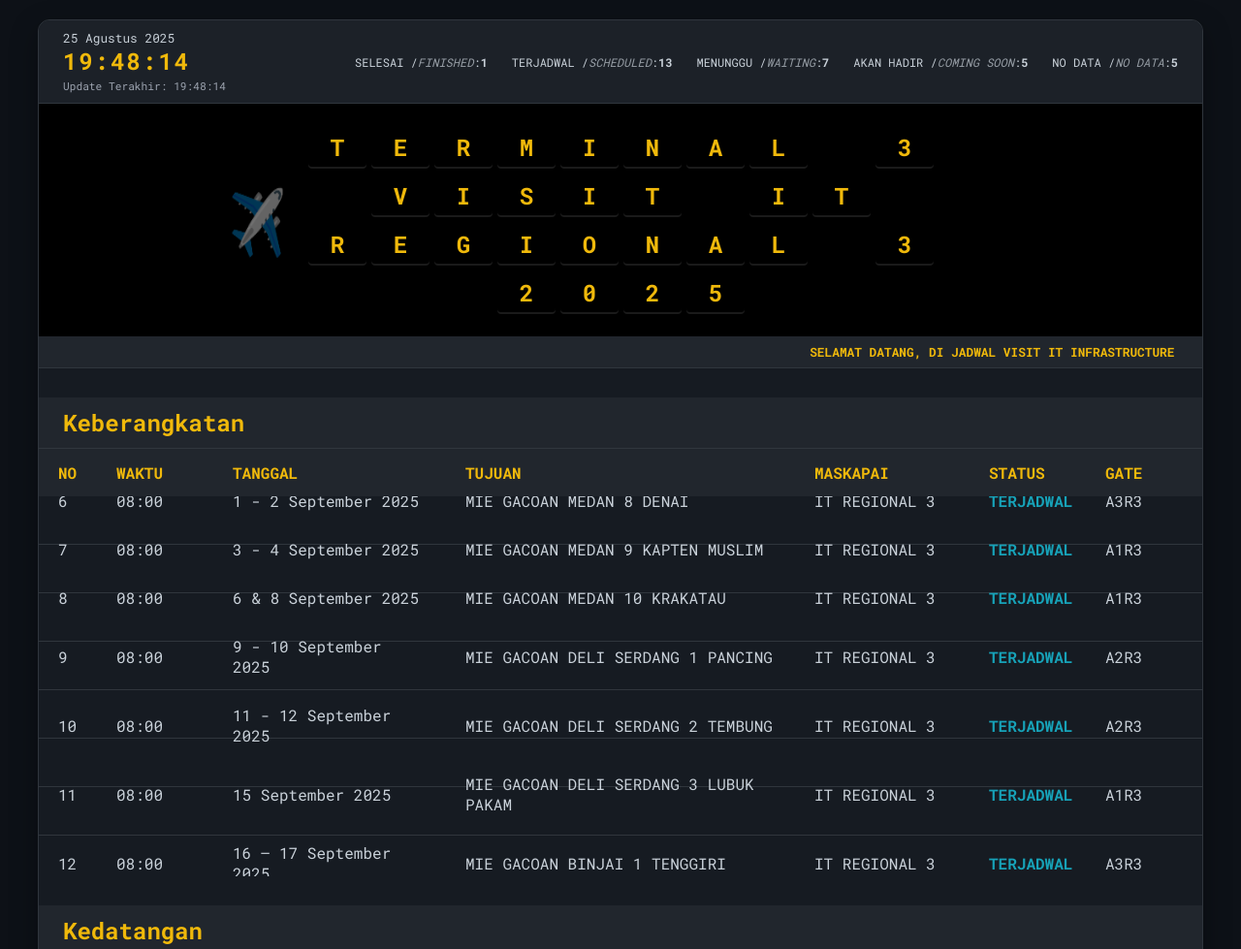
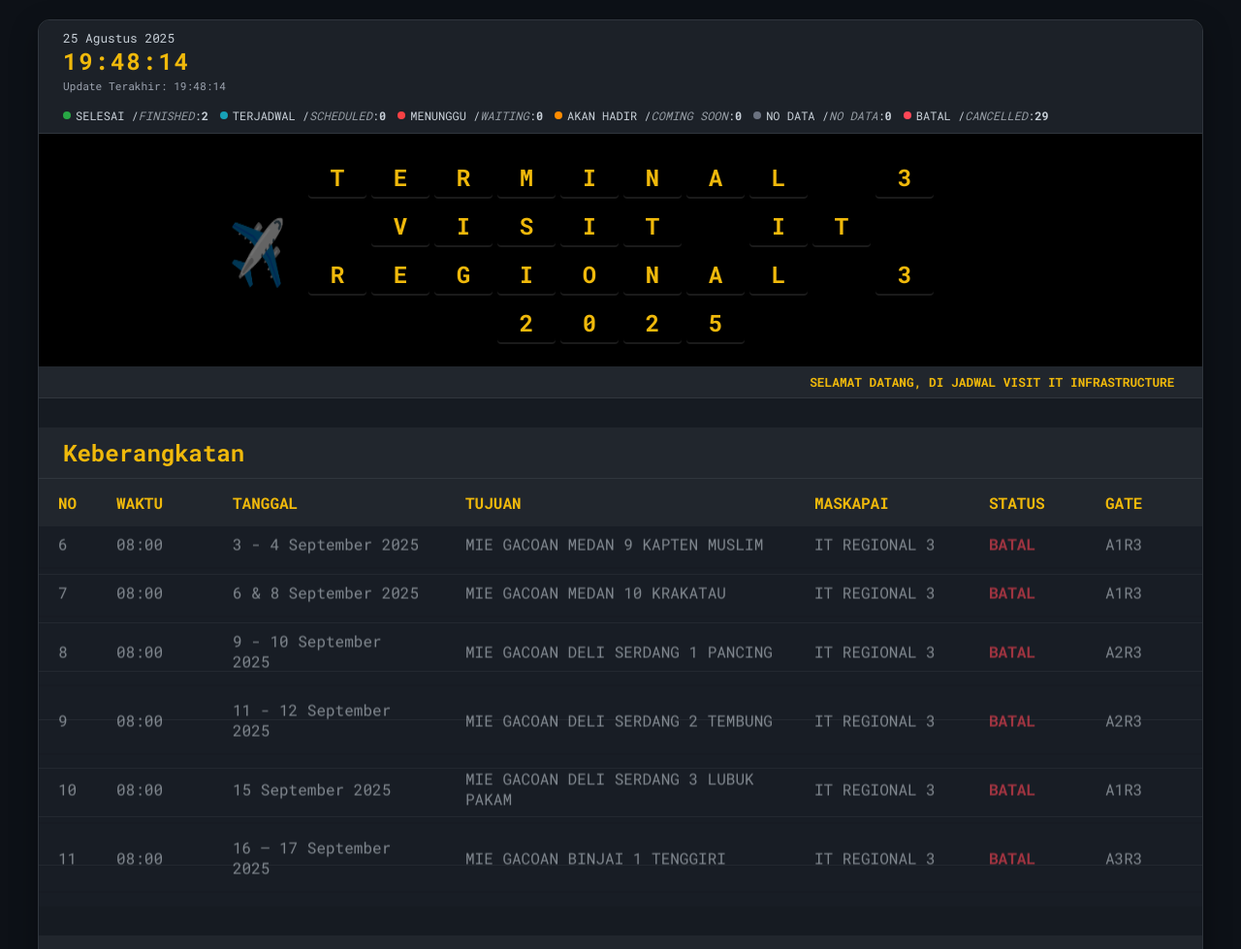
Before and after one commit to hendrikhutapea1st/gateterminal3.github.io, a plain HTML site: page index.html in a window 1280 px wide. Shown: the top 979 px of the page at 97% size. Drawn offline with Linux system fonts and the light colour scheme.

Commit message:
tugas IT R3 Selesai

```diff
--- a/index.html
+++ b/index.html
@@ -16,7 +16,7 @@
         --status-ontime: #28a745;
         --status-boarding: #007bff;
         --status-delayed: #ffc107;
-        --status-cancelled: #dc3545;
+        --status-cancelled: #ff4757; /* [DIUBAH] Warna merah dibuat lebih terang dan menyala */
         --status-landed: #17a2b8;
       }
 
@@ -209,6 +209,25 @@
         border-radius: 50%;
         margin-right: 5px;
       }
+      /* [BARU] Warna untuk titik status di ringkasan */
+      .status-dot.status-SELESAI {
+        background-color: var(--status-ontime);
+      }
+      .status-dot.status-TERJADWAL {
+        background-color: #17a2b8;
+      }
+      .status-dot.status-MENUNGGU {
+        background-color: #f94144;
+      }
+      .status-dot.status-SEGERA-HADIR {
+        background-color: #ff8c00;
+      }
+      .status-dot.status-NO-DATA-ENTRY {
+        background-color: #6b7280;
+      }
+      .status-dot.status-CANCELLED {
+        background-color: var(--status-cancelled);
+      }
 
       /* [BARU] Style untuk judul setiap tabel */
       .table-section {
@@ -371,6 +390,9 @@
       .status-SEGERA-HADIR {
         color: #ff8c00;
       } /* [BARU] Status untuk Segera Hadir (Oranye) */
+      .status-BATAL {
+        color: var(--status-cancelled);
+      }
 
       .text-yellow-400 {
         color: #facc15;
@@ -525,6 +547,10 @@
             ><span class="status-dot status-NO-DATA-ENTRY"></span>No Data /
             <i>No Data</i>: <b id="count-no-data-entry">0</b></span
           >
+          <span class="count-item"
+            ><span class="status-dot status-CANCELLED"></span>Batal /
+            <i>Cancelled</i>: <b id="count-batal">0</b></span
+          >
         </div>
       </div>
 
@@ -647,21 +673,12 @@
         // [DIUBAH] Data dipisah kembali untuk setiap tabel
         const departuresData = [
           {
-            no: 1,
-            time: "08:00",
-            date: "18 – 19 Agustus 2025",
-            route: "MIE GACOAN MEDAN 2 MARELAN",
-            airline: "IT REGIONAL 3",
-            status: "TERJADWAL",
-            gate: "A2R3",
-          },
-          {
             no: 2,
             time: "08:00",
             date: "20 - 21 Agustus 2025",
             route: "MIE GACOAN MEDAN 3 KARYA SARI",
             airline: "IT REGIONAL 3",
-            status: "TERJADWAL",
+            status: "BATAL",
             gate: "A2R3",
           },
           {
@@ -670,16 +687,16 @@
             date: "22 & 25 Agustus 2025",
             route: "MIE GACOAN MEDAN 4 MONGONSIDI",
             airline: "IT REGIONAL 3",
-            status: "TERJADWAL",
+            status: "BATAL",
             gate: "A1R3",
           },
           {
             no: 4,
             time: "08:00",
             date: "26 - 27 Agustus 2025",
-            route: "MIE GACOAN MEDAN 4 SM RAJA",
+            route: "MIE GACOAN MEDAN 5 SM RAJA",
             airline: "IT REGIONAL 3",
-            status: "TERJADWAL",
+            status: "BATAL",
             gate: "A1R3",
           },
           {
@@ -688,7 +705,7 @@
             date: "28 - 29 Agustus 2025",
             route: "MIE GACOAN MEDAN 7 GAPERTA",
             airline: "IT REGIONAL 3",
-            status: "TERJADWAL",
+            status: "BATAL",
             gate: "A3R3",
           },
           {
@@ -697,7 +714,7 @@
             date: "1 - 2 September 2025",
             route: "MIE GACOAN MEDAN 8 DENAI",
             airline: "IT REGIONAL 3",
-            status: "TERJADWAL",
+            status: "BATAL",
             gate: "A3R3",
           },
           {
@@ -706,7 +723,7 @@
             date: "3 - 4 September 2025",
             route: "MIE GACOAN MEDAN 9 KAPTEN MUSLIM",
             airline: "IT REGIONAL 3",
-            status: "TERJADWAL",
+            status: "BATAL",
             gate: "A1R3",
           },
           {
@@ -715,7 +732,7 @@
             date: "6 & 8 September 2025",
             route: "MIE GACOAN MEDAN 10 KRAKATAU",
             airline: "IT REGIONAL 3",
-            status: "TERJADWAL",
+            status: "BATAL",
             gate: "A1R3",
           },
           {
@@ -724,7 +741,7 @@
             date: "9 - 10 September 2025",
             route: "MIE GACOAN DELI SERDANG 1 PANCING",
             airline: "IT REGIONAL 3",
-            status: "TERJADWAL",
+            status: "BATAL",
             gate: "A2R3",
           },
           {
@@ -733,7 +750,7 @@
             date: "11 - 12 September 2025",
             route: "MIE GACOAN DELI SERDANG 2 TEMBUNG",
             airline: "IT REGIONAL 3",
-            status: "TERJADWAL",
+            status: "BATAL",
             gate: "A2R3",
           },
           {
@@ -742,7 +759,7 @@
             date: "15 September 2025",
             route: "MIE GACOAN DELI SERDANG 3 LUBUK PAKAM",
             airline: "IT REGIONAL 3",
-            status: "TERJADWAL",
+            status: "BATAL",
             gate: "A1R3",
           },
           {
@@ -751,7 +768,7 @@
             date: "16 – 17 September 2025",
             route: "MIE GACOAN BINJAI 1 TENGGIRI",
             airline: "IT REGIONAL 3",
-            status: "TERJADWAL",
+            status: "BATAL",
             gate: "A3R3",
           },
           {
@@ -760,7 +777,7 @@
             date: "25 September 2025",
             route: "MIE GACOAN MEDAN 6 AH NASUTION",
             airline: "IT REGIONAL 3",
-            status: "TERJADWAL",
+            status: "BATAL",
             gate: "A1R3",
           },
           {
@@ -769,7 +786,7 @@
             date: "-",
             route: "MIE GACOAN BATAM 1 GOLDEN CITY",
             airline: "IT REGIONAL 3",
-            status: "NO DATA ENTRY",
+            status: "BATAL",
             gate: "A4R3",
           },
           {
@@ -778,7 +795,7 @@
             date: "-",
             route: "MIE GACOAN BATAM 2 TIBAN",
             airline: "IT REGIONAL 3",
-            status: "NO DATA ENTRY",
+            status: "BATAL",
             gate: "A4R3",
           },
           {
@@ -787,7 +804,7 @@
             date: "-",
             route: "MIE GACOAN PEKANBARU 1 PANAM",
             airline: "IT REGIONAL 3",
-            status: "NO DATA ENTRY",
+            status: "BATAL",
             gate: "A5R3",
           },
           {
@@ -796,7 +813,7 @@
             date: "-",
             route: "MIE GACOAN PEKANBARU 2 SUDIRMAN",
             airline: "IT REGIONAL 3",
-            status: "NO DATA ENTRY",
+            status: "BATAL",
             gate: "A5R3",
           },
           {
@@ -805,7 +822,7 @@
             date: "-",
             route: "MIE GACOAN DUMAI 1 HASSANUDIN",
             airline: "IT REGIONAL 3",
-            status: "NO DATA ENTRY",
+            status: "BATAL",
             gate: "A5R3",
           },
           {
@@ -814,7 +831,7 @@
             date: "-",
             route: "ACEH 1 PANGLIMA",
             airline: "-",
-            status: "MENUNGGU",
+            status: "BATAL",
             gate: "REGIONAL 4",
           },
           {
@@ -823,7 +840,7 @@
             date: "-",
             route: "ACEH 2 LANGSA",
             airline: "-",
-            status: "MENUNGGU",
+            status: "BATAL",
             gate: "REGIONAL 4",
           },
           {
@@ -832,7 +849,7 @@
             date: "-",
             route: "ACEH 3 BATOH",
             airline: "-",
-            status: "MENUNGGU",
+            status: "BATAL",
             gate: "REGIONAL 4",
           },
           {
@@ -841,7 +858,7 @@
             date: "-",
             route: "ACEH 4 MEULABOH",
             airline: "-",
-            status: "MENUNGGU",
+            status: "BATAL",
             gate: "REGIONAL 4",
           },
           {
@@ -850,7 +867,7 @@
             date: "-",
             route: "ACEH 5 BIREUN",
             airline: "-",
-            status: "MENUNGGU",
+            status: "BATAL",
             gate: "REGIONAL 4",
           },
           {
@@ -859,7 +876,7 @@
             date: "-",
             route: "SIANTAR 1 SUDIRMAN",
             airline: "-",
-            status: "MENUNGGU",
+            status: "BATAL",
             gate: "REGIONAL 4",
           },
           {
@@ -868,7 +885,7 @@
             date: "-",
             route: "RANTAU PRAPAT 1 BAKARAN",
             airline: "-",
-            status: "MENUNGGU",
+            status: "BATAL",
             gate: "REGIONAL 4",
           },
           {
@@ -877,7 +894,7 @@
             date: "-",
             route: "TANJUNG BALAI 1  SUDIRMAN",
             airline: "-",
-            status: "SEGERA HADIR",
+            status: "BATAL",
             gate: "REGIONAL 4",
           },
           {
@@ -886,7 +903,7 @@
             date: "-",
             route: "TANJUNG PINANG 1 - UBAN",
             airline: "-",
-            status: "SEGERA HADIR",
+            status: "BATAL",
             gate: "REGIONAL 4",
           },
           {
@@ -895,7 +912,7 @@
             date: "-",
             route: "LHOKSUMAWE 1",
             airline: "-",
-            status: "SEGERA HADIR",
+            status: "BATAL",
             gate: "REGIONAL 4",
           },
           {
@@ -904,7 +921,7 @@
             date: "-",
             route: "LANGKAT – STABAT",
             airline: "-",
-            status: "SEGERA HADIR",
+            status: "BATAL",
             gate: "REGIONAL 4",
           },
           {
@@ -913,7 +930,7 @@
             date: "-",
             route: "SIMALUNGUN – ASAHAN",
             airline: "-",
-            status: "SEGERA HADIR",
+            status: "BATAL",
             gate: "REGIONAL 4",
           },
         ];
@@ -925,6 +942,7 @@
           MENUNGGU: "WAITING",
           "SEGERA HADIR": "COMING SOON",
           "NO DATA ENTRY": "NO DATA",
+          BATAL: "CANCELLED",
         };
 
         const arrivalsData = [
@@ -933,6 +951,15 @@
             time: "08:00",
             date: "14 – 15 Agustus 2025",
             route: "MIE GACOAN MEDAN 1 DR MANSYUR",
+            airline: "IT REGIONAL 3",
+            status: "SELESAI",
+            gate: "A2R3",
+          },
+          {
+            no: 2,
+            time: "08:00",
+            date: "18 – 19 Agustus 2025",
+            route: "MIE GACOAN MEDAN 2 MARELAN",
             airline: "IT REGIONAL 3",
             status: "SELESAI",
             gate: "A2R3",
@@ -956,7 +983,7 @@
 
           flights.forEach((flight, index) => {
             const row = document.createElement("tr");
-            if (flight.status === "CANCELLED") {
+            if (flight.status === "CANCELLED" || flight.status === "BATAL") {
               row.classList.add("flight-cancelled");
             }
 
@@ -1080,6 +1107,7 @@
             MENUNGGU: 0,
             "SEGERA HADIR": 0,
             "NO DATA ENTRY": 0,
+            BATAL: 0,
           };
 
           allFlights.forEach((flight) => {
@@ -1097,6 +1125,7 @@
             counts["SEGERA HADIR"];
           document.getElementById("count-no-data-entry").textContent =
             counts["NO DATA ENTRY"];
+          document.getElementById("count-batal").textContent = counts["BATAL"];
         }
 
         // Inisialisasi
```
